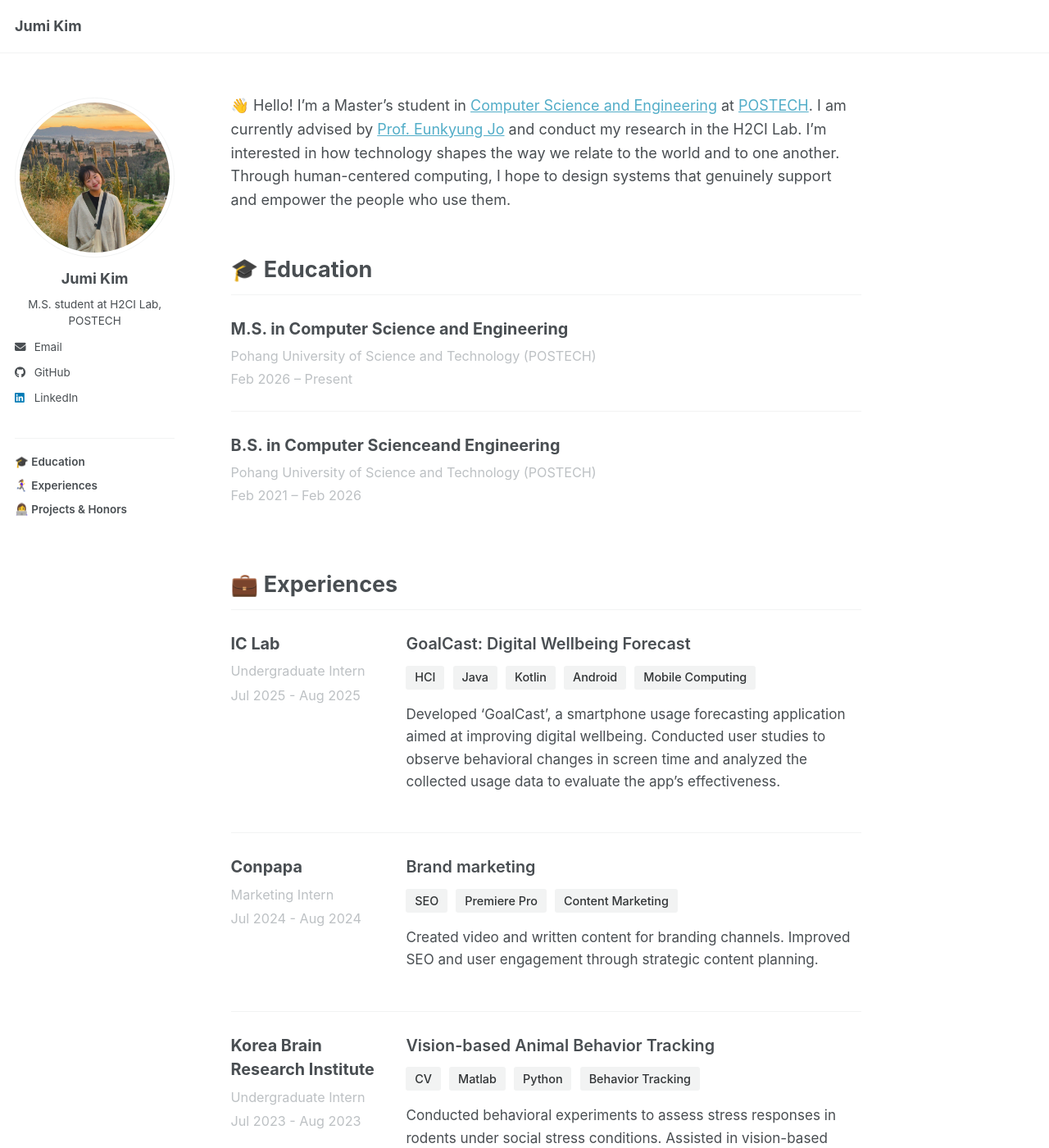
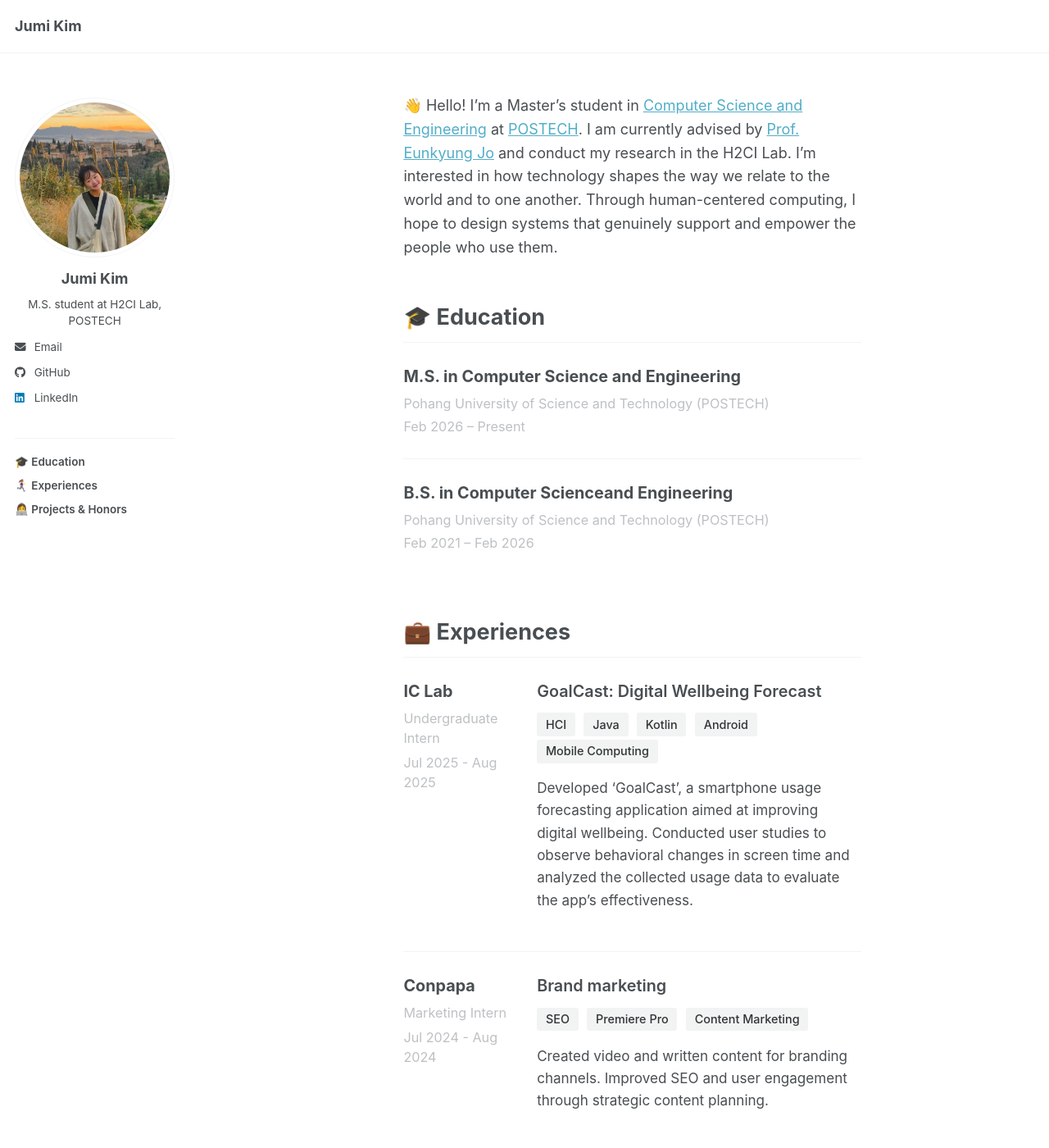
Before and after one commit to jglosa/jglosa.github.io, a Jekyll site: the page built from _pages/about.md, in a window 1280 px wide and 1400 px high. Shown: the whole window at 82% size. Built offline with Jekyll 4.4.1, drawn with Linux system fonts in a browser that asks for light colours; a script bundle is joined from its source files by our own code; library files that are not in the unit come from our copies.

Commit message:
page left side padding increase

```diff
--- a/_sass/layout/_page.scss
+++ b/_sass/layout/_page.scss
@@ -18,8 +18,8 @@
 
 .page {
   @include breakpoint($large) {
-    @include span(10 of 12 last);
-    @include prefix(0.5 of 12);
+    @include span(9 of 12 last);
+    @include prefix(1.5 of 12);
     @include suffix(2 of 12);
   }
 
```
